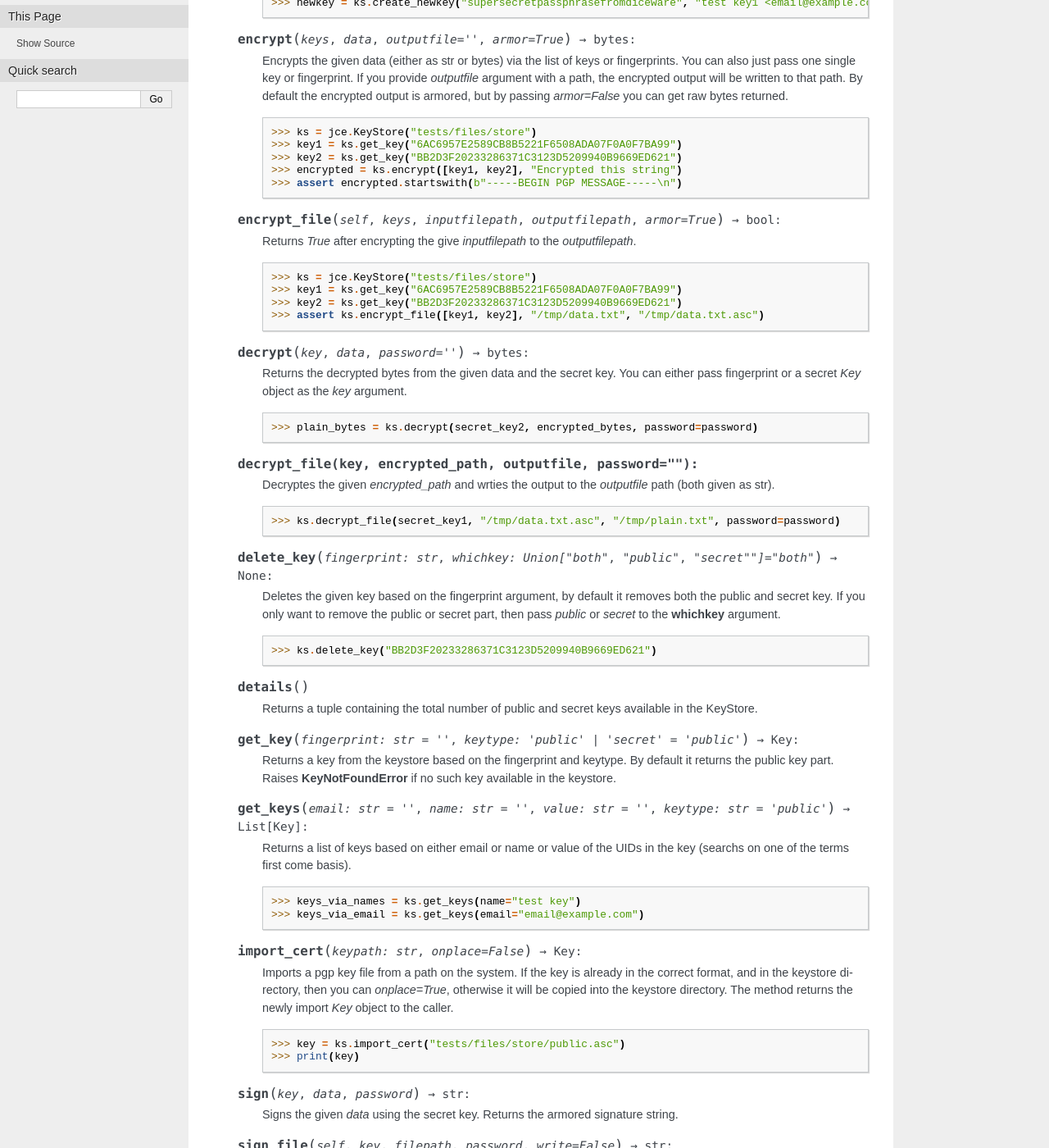
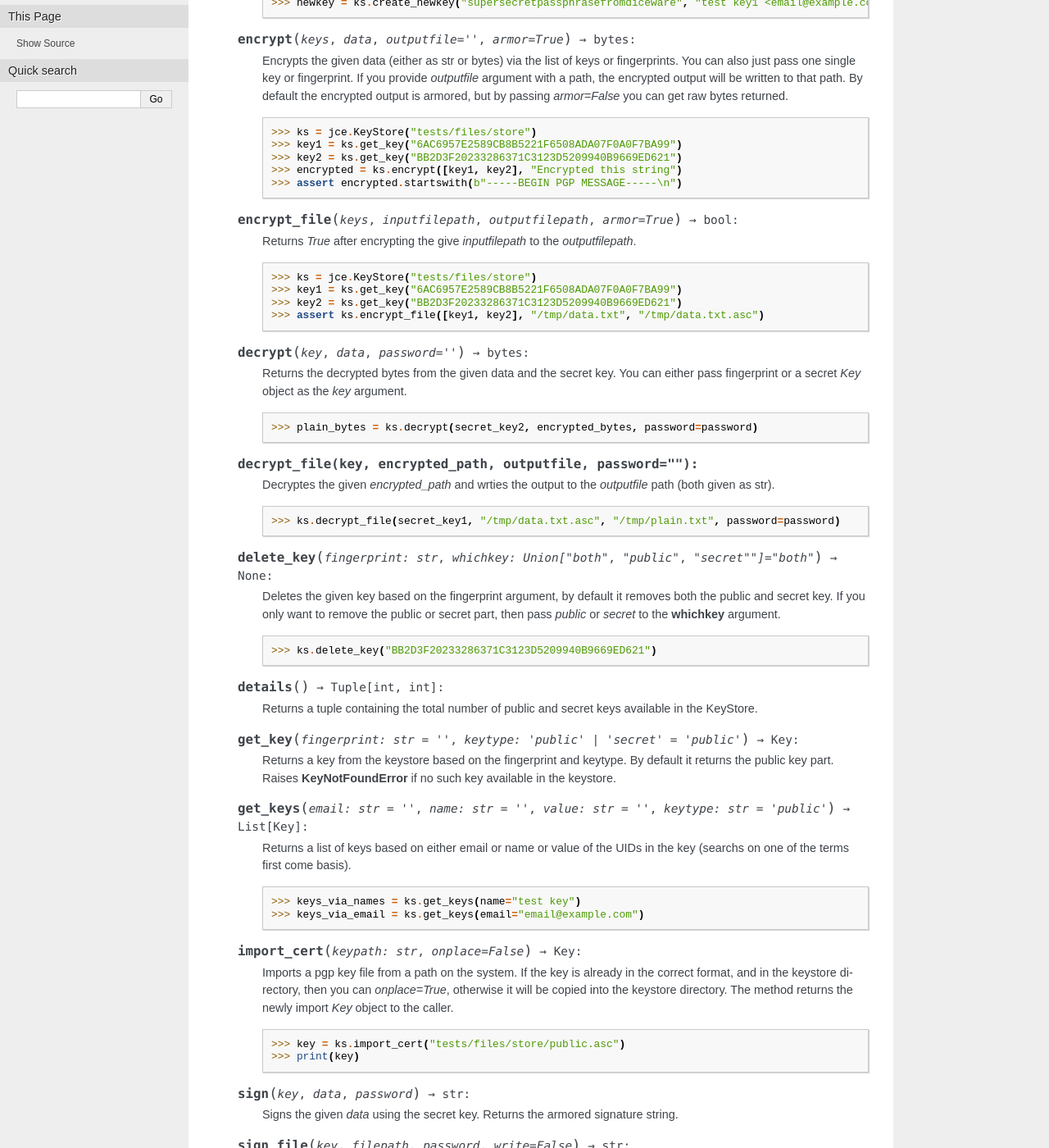
Before and after one commit to kushaldas/johnnycanencrypt, a Sphinx documentation site: the page built from docs/api.rst, in a window 1280 px wide and 1400 px high, scrolled down 575 px. Shown: the whole window at 82% size. Built offline with Sphinx 7.4.7, drawn with Linux system fonts in a browser that asks for light colours.

Commit message:
Removes self typos from copy/paste

```diff
--- a/docs/api.rst
+++ b/docs/api.rst
@@ -52,7 +52,7 @@ For the rest of the documentation we assume that you imported the module as foll
                         >>> encrypted = ks.encrypt([key1, key2], "Encrypted this string")
                         >>> assert encrypted.startswith(b"-----BEGIN PGP MESSAGE-----\n")
 
-        .. method:: encrypt_file(self, keys, inputfilepath, outputfilepath, armor=True) -> bool:
+        .. method:: encrypt_file(keys, inputfilepath, outputfilepath, armor=True) -> bool:
 
                 Returns `True` after encrypting the give *inputfilepath* to the *outputfilepath*.
 
@@ -89,7 +89,7 @@ For the rest of the documentation we assume that you imported the module as foll
 
                         >>> ks.delete_key("BB2D3F20233286371C3123D5209940B9669ED621")
 
-        .. method:: details()
+        .. method:: details() -> Tuple[int, int]:
 
                 Returns a tuple containing the total number of public and secret keys available in the KeyStore.
 
@@ -122,7 +122,7 @@ For the rest of the documentation we assume that you imported the module as foll
 
                 Signs the given *data* using the secret key. Returns the armored signature string.
 
-        .. method:: sign_file(self, key, filepath, password, write=False) -> str:
+        .. method:: sign_file(key, filepath, password, write=False) -> str:
 
                 Returns the armored signature of the *filepath* argument using the secret key (either fingerprint or secret `Key` object).
                 If you pass *write=True*, it will also write the armored signature to a file named as *filepath.asc*
```
